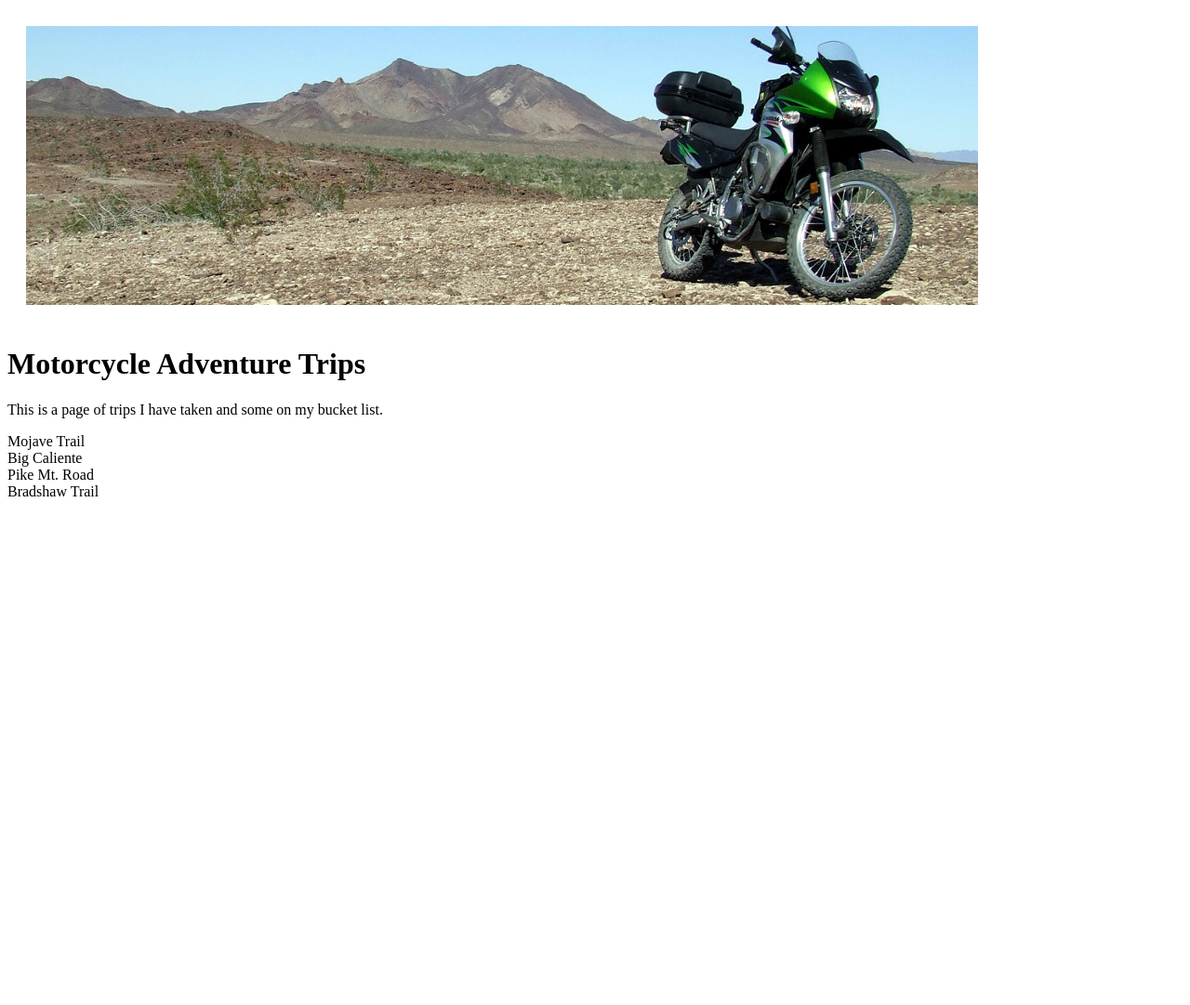
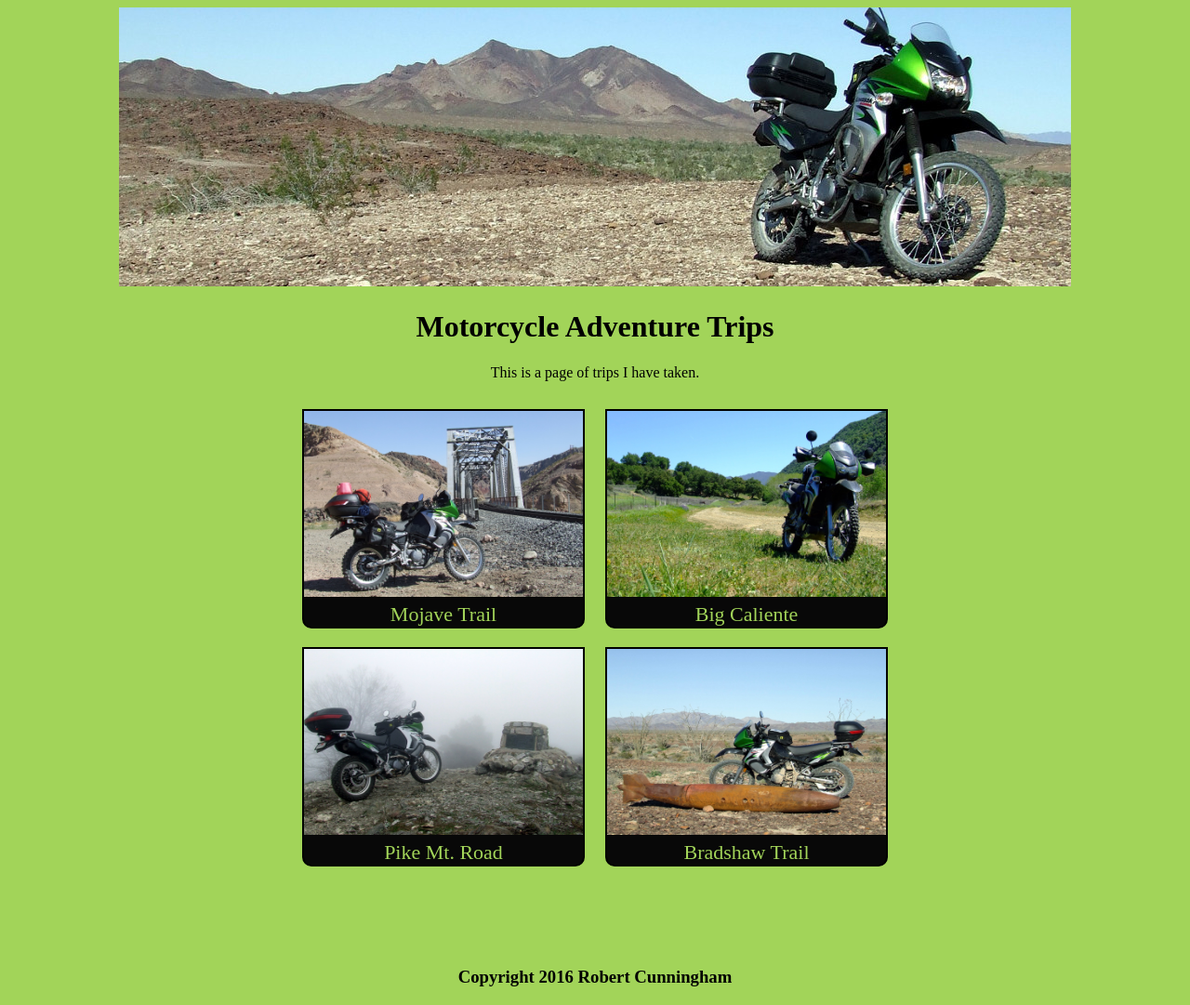
Before and after one commit to rgc3/my_first_site_tts, a plain HTML site: page moto_adv.html in a window 1280 px wide. Shown: the whole page at 93% size. Before the commit the page ends 800 px from the top, so only its background shows below. Drawn offline with Linux system fonts and the light colour scheme.

Commit message:
work on moto_adv.html

```diff
--- a/assets/stylesheets/moto_styles.css
+++ b/assets/stylesheets/moto_styles.css
@@ -1,6 +1,53 @@
-#header {
-	padding: 20px; /* Adds 20px of space to all sides */
-	/* margin: 0 ;  /* Adds 20px to the top & bottom & centers left/right */
-	margin-left: auto;
-  margin-right: auto;
+body {
+	background-color: #a2d459
 }
+
+header {
+text-align: center;
+}
+
+.intro {
+	text-align: center;
+}
+
+#trips {
+	margin: 20px auto 100px;
+	width: 650px;
+	height: 510px;
+	/* background-color: #C0C0C0; */
+}
+
+.trip {
+	border-radius: 0 0 10px 10px;
+	background-color: #080808;
+	border: 2px solid black;
+	margin: 10px;
+	width: 300px;
+	color: #a2d459;
+	text-align: center;
+	font-size: 22px;
+}
+
+.trip.trip1 {
+	float: left;
+}
+
+.trip.trip2 {
+	float: right;
+}
+
+.trip.trip3 {
+	float: left;
+}
+
+.trip.trip4 {
+	float: right;
+}
+
+/*.img {
+	border-radius: 10px 10px 0 0;
+}*/
+
+footer {
+	text-align: center;
+}
--- a/moto_adv.html
+++ b/moto_adv.html
@@ -6,17 +6,34 @@
 	</head>
 
 	<BODY>
-		<div id="header">
+
+		<header>
 			<img src="assets/images/klr/KLR_Header_1024x300.jpg">
+		</header>
+
+		<div class="intro">
+			<h1>Motorcycle Adventure Trips</h1>
+			<p>This is a page of trips I have taken.</p>
 		</div>
 
-		<h1>Motorcycle Adventure Trips</h1>
-		<p>This is a page of trips I have taken and some on my bucket list.</p>
+		<div id="trips">
+			<div class="trip trip1">
+	    	<img src="assets/images/klr/mojave_trail.jpg" class="img" alt="Mojave Trail" width="300" height="200">Mojave Trail
+			</div>
+			<div class="trip trip2">
+				<img src="assets/images/klr/big_caliente.jpg" class="img" alt="Mojave Trail" width="300" height="200">Big Caliente
+			</div>
+			<div class="trip trip3">
+				<img src="assets/images/klr/pike_mt_rd.jpg" class="img" alt="Mojave Trail" width="300" height="200">Pike Mt. Road
+			</div>
+			<div class="trip trip4">
+				<img src="assets/images/klr/bradshaw_trail.jpg" class="img" alt="Mojave Trail" width="300" height="200">Bradshaw Trail
+			</div>
+		</div>
 
-		<div class="trip.1">Mojave Trail</div>
-		<div class="trip.2">Big Caliente</div>
-		<div class="trip.3">Pike Mt. Road</div>
-		<div class="trip.4">Bradshaw Trail</div>
+		<footer>
+			<h3>Copyright 2016 Robert Cunningham</h3>
+		</footer>
 
 	</body>
 
```
Also changed, not shown: assets/images/klr/big_caliente.JPG (added), assets/images/klr/bradshaw_trail.jpg (added), assets/images/klr/mojave_trail.JPG (added), assets/images/klr/pike_mt_rd.jpg (added), 4 other files.
